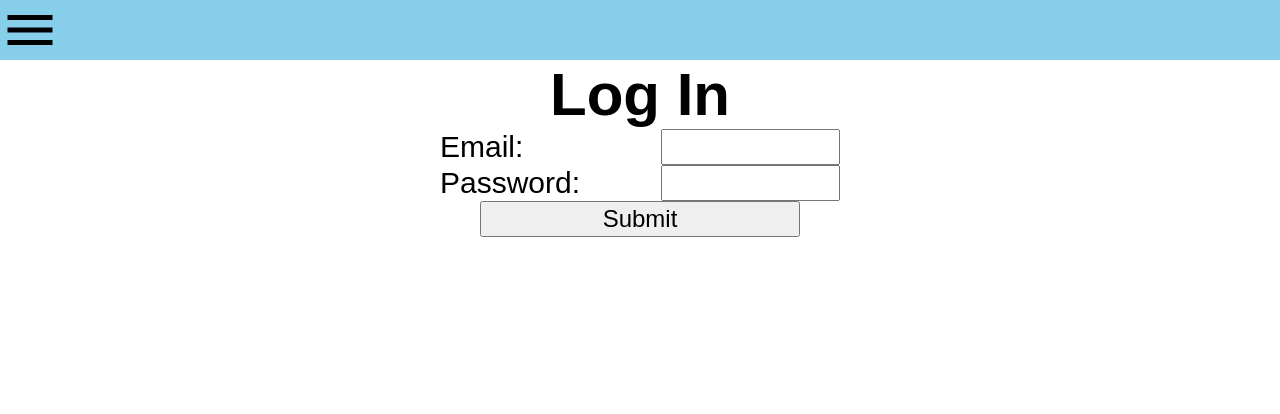
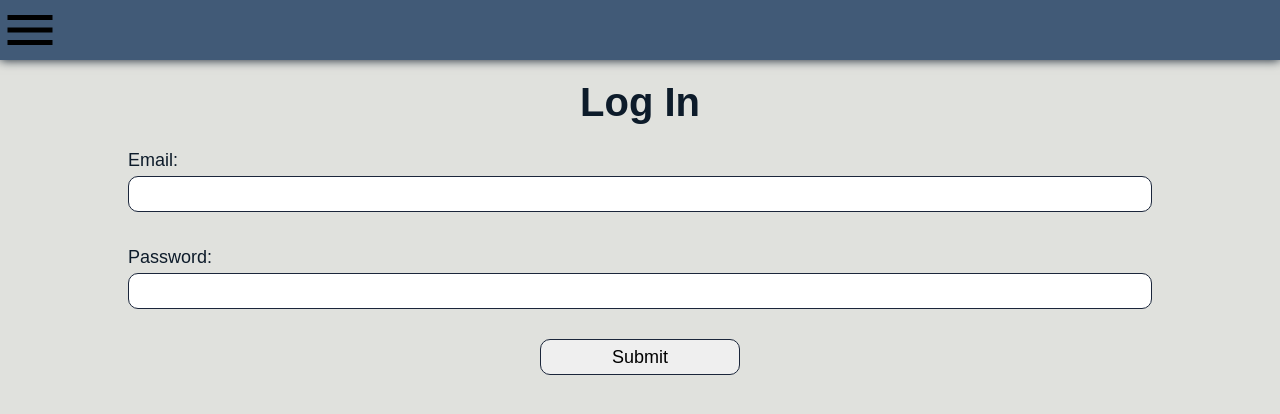
Before and after one commit to Wiktor-Wojciechowski/Firebase-Task, a React (Create React App) app: page /login in a window 1280 px wide. Shown: the top 414 px of the page. Built offline with nearby package versions, Linux system fonts and the light colour scheme; no server answers.

Commit message:
adds user to activeusers colleciton after login

```diff
--- a/src/components/AccountSettings.js
+++ b/src/components/AccountSettings.js
@@ -12,27 +12,29 @@ export default function AccountSettings() {
     const usernameRef = useRef()
 
     function updateName() {
-        updateUsername(usernameRef.current.value)
+        try {
+            updateUsername(usernameRef.current.value)
+        } catch (err) {
+            alert(err);
+        }
+
     }
 
     return (
         <div className='account-settings-component' >
             <div className='avatar-container'><img className='avatar' src={currentUser.photoURL}></img><img className='edit-button' src={editIcon}></img></div>
-            <div className='settings-form'>
+            <div className='settings'>
                 <article>
-                    <label htmlFor='username-change'>Change Username</label>
-                    <input ref={usernameRef} defaultValue={currentUser.displayName} id="username-change"></input><button onClick={updateName} ><img src={editIcon}></img></button>
-
+                    <label>Username:</label>
+                    <span><input defaultValue={currentUser.displayName} ref={usernameRef} ></input><button onClick={updateName}>Save</button></span>
                 </article>
                 <article>
-                    <label htmlFor='username-change'>Change Email</label>
-                    <input defaultValue={currentUser.email} id="email-change"></input><button><img src={editIcon}></img></button>
-
+                    <label>Email:</label>
+                    <span><input defaultValue={currentUser.email}></input><button>Save</button></span>
                 </article>
                 <article>
-                    <label htmlFor='username-change'>Change Password</label>
-                    <input id="password-change"></input><button><img src={editIcon}></img></button>
-
+                    <label>Password:</label>
+                    <span><input type="password" ></input><button>Save</button></span>
                 </article>
             </div>
         </div>
--- a/src/components/Chat.js
+++ b/src/components/Chat.js
@@ -124,7 +124,7 @@ function ChatMessage(props) {
 
             <span className='time-span'>{toDate(props.date)}</span>
             <img className='user-chat-icon' src={props.picture || 'https://cdn-icons-png.flaticon.com/512/149/149071.png'} ></img>
-            <span className='username' >{props.username}</span>
+            {/*<span className='username' >{props.username}</span>*/}
             <p className='message-content'>{props.text}</p>
 
         </div>
--- a/src/components/Sidebar.js
+++ b/src/components/Sidebar.js
@@ -59,10 +59,10 @@ export default function Sidebar() {
                         <NavLink to='/' replace={true} >Chat</NavLink>
                     </li>
                     <li className='menu-item'>
-                        <NavLink to='/about' replace={true} >About</NavLink>
+                        <NavLink to='/map' replace={true} >Map</NavLink>
                     </li>
                     <li className='menu-item'>
-                        <NavLink to='/map' replace={true} >Map</NavLink>
+                        <NavLink to='/about' replace={true} >About</NavLink>
                     </li>
                     <li className='menu-item'>
                         <NavLink to='/blog' replace={true} >Blog</NavLink>
--- a/src/components/login.js
+++ b/src/components/login.js
@@ -1,11 +1,14 @@
+import { addDoc } from 'firebase/firestore';
 import React from 'react'
 import { useState } from 'react';
 import { Navigate, useNavigate } from 'react-router-dom';
 
 import { useAuth } from '../context/AuthContext'
+import { db } from '../firebase';
+import { collection } from 'firebase/firestore';
 
 export default function Login() {
-    const { currentUser, login } = useAuth();
+    const { currentUser, login, addActiveUser } = useAuth();
     const [loading, setLoading] = useState(false)
 
     const [email, setEmail] = useState('')
@@ -18,7 +21,12 @@ export default function Login() {
 
         try {
             setLoading(true)
-            await login(email, password)
+            await login(email, password).then(async (userCredential) => {
+                await addActiveUser(userCredential.user.uid)
+            })
+
+
+
             navi('../');
 
         } catch (error) {
--- a/src/context/AuthContext.js
+++ b/src/context/AuthContext.js
@@ -8,6 +8,9 @@ import {
     signOut,
     updateProfile,
 } from 'firebase/auth'
+
+import { db } from '../firebase'
+import { addDoc, collection } from 'firebase/firestore'
 
 const AuthContext = createContext();
 
@@ -38,7 +41,11 @@ export function AuthProvider({ children }) {
     function updateUsername(username) {
         return updateProfile(auth.currentUser, { displayName: username })
     }
-
+    function addActiveUser(uid) {
+        return addDoc(collection(db, 'active-users'), {
+            id: uid
+        })
+    }
 
     useEffect(() => {
         const uns = auth.onAuthStateChanged((user) => {
@@ -55,6 +62,8 @@ export function AuthProvider({ children }) {
         signup,
         updatePhoto,
         updateUsername,
+        addActiveUser,
+
     }
 
     return (
--- a/src/css/styles.css
+++ b/src/css/styles.css
@@ -1,8 +1,24 @@
+:root {
+
+
+    --color0: #0d1b2a;
+    --color1: #1b263b;
+    --color2: #415a77;
+    --color3: #778da9;
+    --color4: #e0e1dd;
+
+}
+
 * {
     margin: 0;
     padding: 0;
     font-family: sans-serif;
     box-sizing: border-box;
+}
+
+body {
+    background-color: var(--color4);
+    color: var(--color0);
 }
 
 #app-container {
@@ -12,7 +28,7 @@
 }
 
 .side-menu {
-    background-color: rgb(245, 123, 75);
+    background-color: var(--color3);
     position: fixed;
     top: 60px;
     left: 0px;
@@ -21,13 +37,13 @@
     overflow-x: hidden;
     transition: all 0.1s linear;
     z-index: 2;
+    box-shadow: 1px 5px 10px;
 }
 
 .menu-list {
     list-style: none;
     display: flex;
     flex-direction: column;
-    justify-content: space-around;
     align-items: center;
     height: 100%;
 
@@ -35,7 +51,19 @@
 }
 
 .menu-item {
-    font-size: 34px;
+    font-size: 30px;
+    padding: 10px;
+    width: 80%;
+    border-bottom: solid 1px var(--color4);
+}
+
+.menu-item a {
+    display: inline-block;
+    text-decoration: none;
+    color: var(--color4);
+    height: 100%;
+    width: 100%;
+    white-space: nowrap;
 }
 
 #burger-icon {
@@ -49,41 +77,46 @@
 }
 
 .main-component {
-    height: calc(100vh-60px);
+    height: calc(100vh - 60px);
     margin: auto;
+    width: 100%;
     display: flex;
-    width: 100%;
-    align-items: stretch;
-
     flex-direction: column;
 }
 
-#login-component {
-    width: 400px;
-    margin: auto;
-}
+
 
 h1 {
-    font-size: 60px;
+    font-size: 40px;
     text-align: center;
+    margin: 20px;
 }
 
 label {
-    font-size: 30px;
+    font-size: 18px;
     display: inline-block;
     width: 100%;
+    margin: 5px 0;
 }
 
 input {
     height: 36px;
-    font-size: 24px;
-    width: 80%;
+    font-size: 18px;
+    width: 100%;
+    border-radius: 10px;
+    padding: 3px;
+    border: 1px solid var(--color1);
+}
+
+input[type="submit"] {
+    max-width: 200px;
 }
 
 #topbar-component {
     width: 100%;
     min-height: 60px;
-    background-color: skyblue;
+    background-color: var(--color2);
+    box-shadow: 0px 0px 10px #0d1b2a;
     position: sticky;
     top: 0;
 }
@@ -99,14 +132,14 @@ input {
 }
 
 .message-box {
-    background-color: rgb(4, 77, 77);
-    height: calc(100vh - 100px);
+
+    height: calc(100vh - 120px);
     overflow-y: scroll;
-
     flex-direction: column;
 }
 
 .message {
+
     display: flex;
     align-items: flex-start;
     min-height: 40px
@@ -118,7 +151,7 @@ input {
 
 .time-span {
     display: flex;
-    font-size: 12px;
+    font-size: 18px;
     align-items: center;
     max-height: fit-content;
     height: 30px;
@@ -126,15 +159,24 @@ input {
 }
 
 .message-content {
+    background-color: var(--color3);
+    border-radius: 6px;
+    padding: 8px;
+    line-height: 1.5em;
+
     max-width: 65%;
-    word-break: break-all;
-    font-size: 15px;
-    text-align: justify;
+    overflow-wrap: break-word;
+    font-size: 18px;
+    text-align: left;
 }
 
 .owner {
-    color: rgb(255, 104, 104);
     flex-direction: row-reverse;
+}
+
+.owner .message-content {
+    background-color: var(--color2);
+    color: var(--color4);
 }
 
 .username {
@@ -154,40 +196,40 @@ input {
 }
 
 .send-message-form {
-    height: 40px;
+    height: 60px;
     position: fixed;
     bottom: 0;
     width: 100%;
     z-index: 0;
+    padding: 1px;
 }
 
 .send-message-form form {
     display: flex;
+    margin: auto;
     flex-direction: row;
     height: 100%;
-    width: 100%;
+    width: 80%;
+    justify-content: center;
+    align-items: center;
+}
+
+
+
+.message-input {
+    font-size: 18px;
+}
+
+.counter {
+    width: 80px;
+    display: flex;
+    align-items: center;
     justify-content: center;
 }
 
-.send-message-form form * {
-    height: 100%;
-}
-
-.message-input {
-    font-size: 16px;
-}
-
-.counter {
-    width: 60px;
-}
-
-.register-component {
-    display: flex;
-    flex-direction: column;
-    justify-content: center;
-    align-items: center;
-    width: 400px;
-    margin: auto;
+.send-message-button {
+    width: 80px;
+    height: 90%;
 }
 
 .account-settings-component {
@@ -196,7 +238,19 @@ input {
     flex-direction: column;
     justify-content: center;
     align-items: center;
-    height: calc(100vh - 60px);
+    width: 300px;
+}
+
+.settings {
+    width: 100%;
+}
+
+.settings article span {
+    display: flex;
+}
+
+.settings article {
+    margin: 10px 0;
 }
 
 .avatar {
@@ -208,14 +262,16 @@ form {
     display: flex;
     flex-direction: column;
     align-items: center;
-    justify-content: center;
+
 
 }
 
 form article {
-    width: 100%;
     display: flex;
+    flex-direction: column;
+    width: 80%;
     align-items: center;
+    margin-bottom: 30px;
 }
 
 .avatar-container {
```
